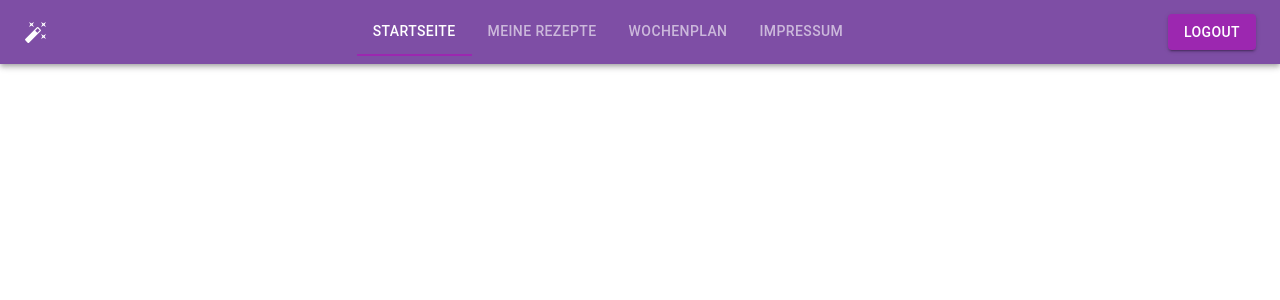
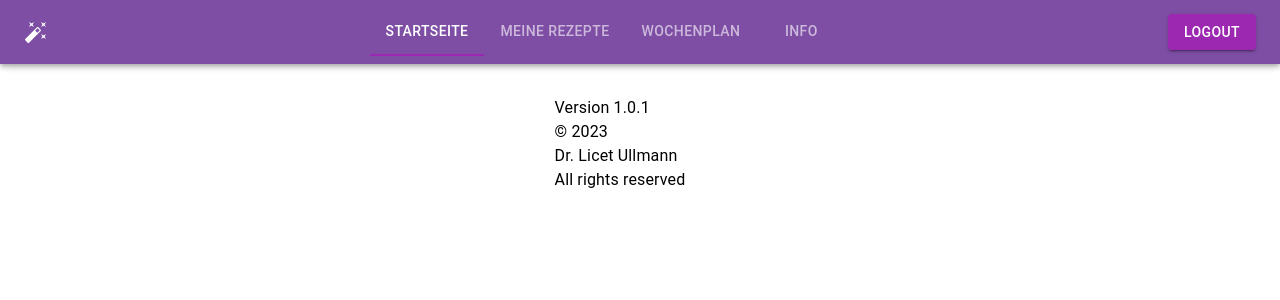
Before and after one commit to licetrosales/magic-lunch-lu, a React (Create React App) app in the folder frontend/: page /info in a window 1280 px wide. Shown: the top 300 px of the page. Built offline with nearby package versions, Linux system fonts and the light colour scheme.

Commit message:
Add info page

```diff
--- a/frontend/src/App.tsx
+++ b/frontend/src/App.tsx
@@ -6,6 +6,7 @@ import Home from "./components/Home";
 import Header from "./components/Header";
 import MagicLunchMyWeekPlans from "./components/WeekMealPlan/MagicLunchMyWeekPlans";
 import Login from "./components/Login";
+import Info from "./components/Info";
 
 function App() {
     return (
@@ -17,7 +18,7 @@ function App() {
                 <Route path={"/"} element={<Home/>}></Route>
                 <Route path={"/recipes"} element={<MagicLunchMyRecipes/>}></Route>
                 <Route path={"/mealplans"} element={<MagicLunchMyWeekPlans/>}></Route>
-                <Route path={"/impressum"} element={<Home/>}></Route>
+                <Route path={"/info"} element={<Info/>}></Route>
                 <Route path={"/logout"} element={<Login/>}></Route>
             </Routes>
 
--- a/frontend/src/components/DrawerAppBar.tsx
+++ b/frontend/src/components/DrawerAppBar.tsx
@@ -14,9 +14,9 @@ import LogoutIcon from '@mui/icons-material/Logout';
 export default function DrawerAppBar() {
 
     const [openDrawer, setOpenDrawer] = useState<boolean>(false)
-    const pages = ["Startseite", "Meine Rezepte", "Wochenplan", "Impressum", "Logout"]
+    const pages = ["Startseite", "Meine Rezepte", "Wochenplan", "Info", "Logout"]
     const pagesIcons = [<HomeIcon/>, <RamenDiningIcon/>, <DateRangeIcon/>, <InfoIcon/>, <LogoutIcon/>]
-    const routes = ["/", "/recipes", "/mealplans", "/impressum", "/logout"]
+    const routes = ["/", "/recipes", "/mealplans", "/info", "/logout"]
     const navigate = useNavigate()
 
     return (
--- a/frontend/src/components/Header.tsx
+++ b/frontend/src/components/Header.tsx
@@ -8,8 +8,8 @@ export default function Header() {
     const [tabValue, setTabvalue] = useState("/");
     const theme = useTheme()
     const isMatch = useMediaQuery(theme.breakpoints.down("md"))
-    const pages = ["Startseite", "Meine Rezepte", "Wochenplan", "Impressum"]
-    const routes = ["/", "/recipes", "/mealplans", "/impressum"]
+    const pages = ["Startseite", "Meine Rezepte", "Wochenplan", "Info"]
+    const routes = ["/", "/recipes", "/mealplans", "/info"]
     return (
 
         <div>
--- /dev/null
+++ b/frontend/src/components/Info.tsx
@@ -0,0 +1,20 @@
+import {Grid, Typography} from "@mui/material";
+
+export default function Info() {
+    return (
+        <Grid container direction={"column"} alignItems={"center"} justifySelf={"center"}
+              style={{minHeight: "100vh"}} spacing={5}>
+            <Grid item margin={2} >
+            </Grid>
+            <Grid>
+                <Typography>Version 1.0.1</Typography>
+
+                <Typography>© 2023</Typography>
+
+                <Typography>Dr. Licet Ullmann</Typography>
+                <Typography>All rights reserved</Typography>
+            </Grid>
+        </Grid>
+
+    )
+}
```
